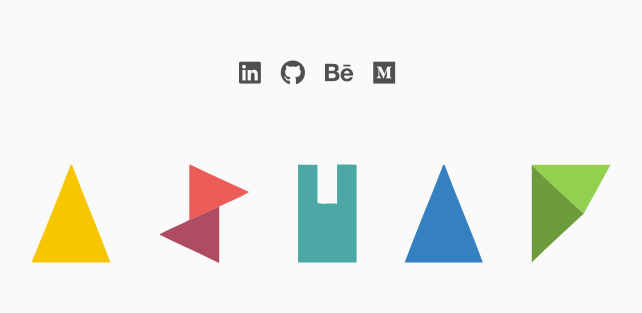
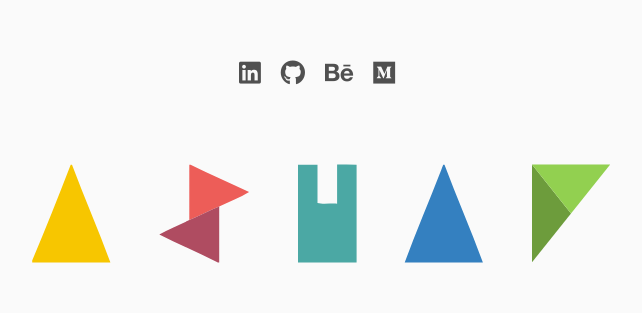
Before and after one commit to ashays/portfolio, a React (Create React App) app: page /#/ in a window 1280 px wide. Shown: the part 166-479 px from the top of the page, without its empty margins (323-965 px from the left). Built offline with nearby package versions, Linux system fonts and the light colour scheme.

Commit message:
Updated logo svg

```diff
--- a/src/components/Landing.js
+++ b/src/components/Landing.js
@@ -53,13 +53,13 @@ class Landing extends Component {
                 <a href="https://medium.com/@ashaysheth" target="_blank" title="Medium" rel="noopener noreferrer"><i className="fab fa-medium"></i></a>
               </div>
               <svg viewBox="0 0 600 100" className="logo">
-                <path style={{fill: "#6D9C3C"}} d="M514.8,1.7c16.8,16.6,16.8,16.6,52.1,48.8C531.8,83,531.8,83,514.8,99.4c-0.2,0,0.2,0,0,0 C514.8,66.9,514.8,34.3,514.8,1.7c0.2,0,0.4,0,0.6,0"/>
+                <polygon style={{fill: "#6D9C3C"}} points="515,1.6 554,50.6 515,99.3 "></polygon>
+                <polygon style={{fill: "#92D050"}} points="515,1.6 554,50.6 593.2,1.6 "></polygon>
                 <path style={{fill: "#3480C0"}} d="M465.9,99.4c-26,0-52.1,0-78.2,0c12.2-33.2,26.1-64.7,38.5-97.7c0.4,0,0.9,0,1.3,0 C439.8,34.8,453.7,66.2,465.9,99.4z"/>
                 <path style={{fill: "#4BA8A4"}} d="M339.6,1.7c0,32.5,0,65.1,0,97.7c-19.6,0-39.1,0-58.6,0c0-32.6,0-65.2,0-97.7c6.5,0,13,0,19.5,0 c0,12.8,0,25.6,0,38.4c5.2,1.5,13.2,0.2,19.6,0.6c0-13,0-26,0-39.1C326.6,1.7,333.1,1.7,339.6,1.7z"/>
                 <path style={{fill: "#ED5D58"}} d="M232.1,29.1c-9,5.8-19.8,9.7-29.9,14.3c-10.3,4.3-19.7,9.4-29.9,13.7c0-18.5,0-36.9,0-55.4c0.4,0,0.9,0,1.3,0 C192.8,11.2,212.8,19.8,232.1,29.1z"/>
                 <path style={{fill: "#AF4C61"}} d="M202.2,43.4c0,18.6,0,37.3,0,56c-0.4,0-0.9,0-1.3,0c-19.2-9.7-39.6-18.1-58.6-28c9.5-5.3,19.9-9.6,30-14.3 C182.5,52.8,191.9,47.7,202.2,43.4z"/>
                 <path style={{fill: "#F7C600"}} d="M93.4,99.4c-26.1,0-52.1,0-78.2,0c0-0.7,0-1.3,0-2C28.6,66,41.1,34,53.7,1.7c0.4,0,0.9,0,1.3,0 C67.3,34.8,81.2,66.2,93.4,99.4z"/>
-                <path style={{fill: "#92D050"}} d="M555.1,1.7c13.3,0,0,0,38.4,0c-11.2,20.9-11.2,20.9-26.7,48.8c-35.3-32.2-35.3-32.2-52.1-48.8 C525.1,1.7,541.3,1.7,555.1,1.7z"/>
               </svg>
               <div className="subtitle"><span ref={(el) => { this.subtitle = el; }}></span></div>
               <div className="subtitle">Hello! My name is <strong>Ashay Sheth</strong> and I build thoughtfully designed web and mobile experiences<span className="typed-cursor">|</span></div>
```
